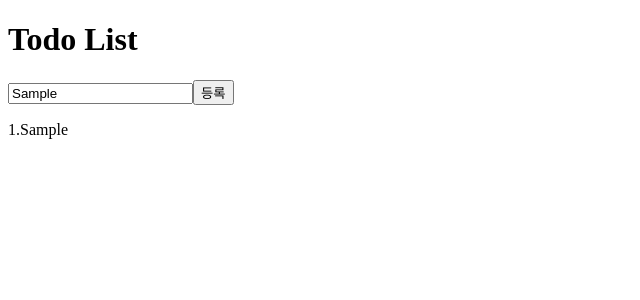
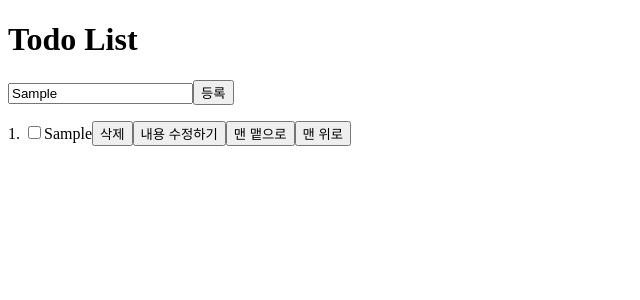
Before and after one commit to 2025-SMHRD-SW-FullStack/TodoApp_4leafClover, a React (Vite) app in the folder todo-app/: page / in a window 1280 px wide. Both pictures are taken after typing "Sample" into the empty fields and a click on the input "등록". Shown: the top 300 px of the page, without its empty margins (0-640 px from the left). Built offline with nearby package versions, Linux system fonts and the light colour scheme.

Commit message:
Todo 수정

```diff
--- a/todo-app/src/components/Todo.jsx
+++ b/todo-app/src/components/Todo.jsx
@@ -27,7 +27,7 @@ const Todo = () => {
             </div>
             <div>
                 {todos.map((item,index)=>(
-                    <p key={index}>{index+1}.{item}</p>
+                    <p key={index}>  {index+1}. <input type='checkbox'/>{item}<button>삭제</button><button>내용 수정하기</button><button>맨 맽으로</button><button>맨 위로</button></p>
                 ))}
             </div>
         </div>
```
